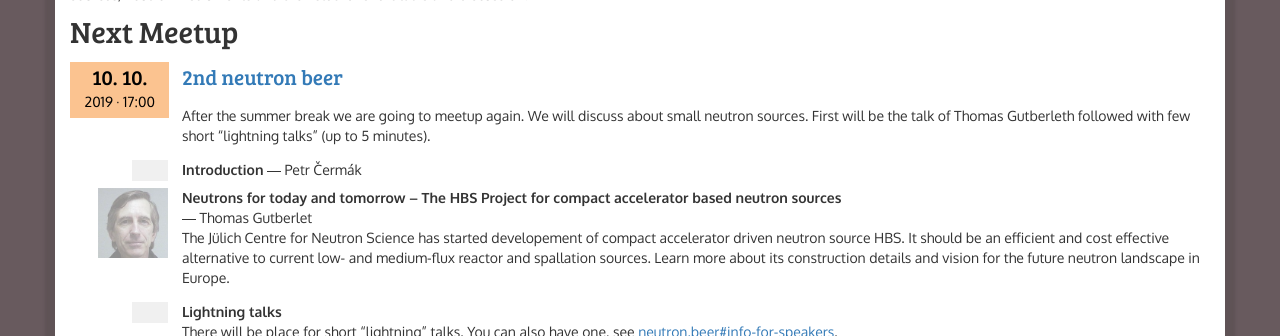
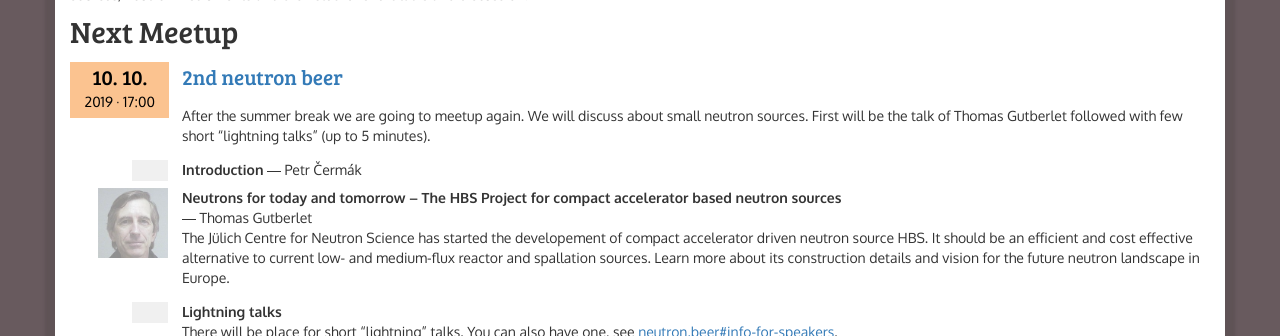
Before and after one commit to me2d09/neutron.beer, a Jekyll site: the page built from index.md, in a window 1280 px wide. Shown: the part 232-568 px from the top of the page. Built offline with Jekyll 4.4.1, drawn with Linux system fonts in a browser that asks for light colours; nearby versions of some CDN libraries.

Commit message:
Fix typos

```diff
--- a/_events/2019-02-gutberlet.md
+++ b/_events/2019-02-gutberlet.md
@@ -18,7 +18,7 @@ talks:
         - name: Petr Čermák
   - title: Neutrons for today and tomorrow – The HBS Project for compact accelerator based neutron sources
     abstract: |
-        The Jülich Centre for Neutron Science has started developement of compact accelerator driven neutron source HBS.
+        The Jülich Centre for Neutron Science has started the developement of compact accelerator driven neutron source HBS.
         It should be an efficient and cost effective alternative to current low- and medium-flux reactor and spallation sources.
         Learn more about its construction details and vision for the future neutron landscape in Europe.
     description: |
@@ -53,4 +53,4 @@ talks:
         You can also have one, see [neutron.beer#info-for-speakers](/#info-for-speakers).
     is_lightning: true
 ---
-After the summer break we are going to meetup again. We will discuss about small neutron sources. First will be the talk of Thomas Gutberleth followed with few short "lightning talks" (up to 5 minutes).
+After the summer break we are going to meetup again. We will discuss about small neutron sources. First will be the talk of Thomas Gutberlet followed with few short "lightning talks" (up to 5 minutes).
```
